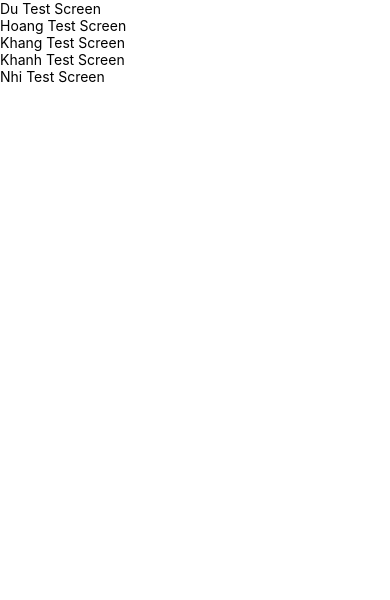
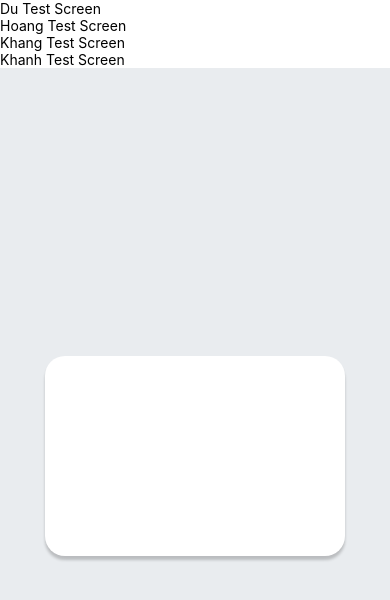
Before and after one commit to langgomxike/app.langgomedu, a React Native app: screen / in a window 390 px wide. Shown: the top 600 px of the page. Built offline with nearby package versions, Linux system fonts and the light colour scheme.

Commit message:
create component boxwhite

```diff
--- a/package.json
+++ b/package.json
@@ -10,11 +10,11 @@
   },
   "dependencies": {
     "expo": "~51.0.28",
+    "expo-image-picker": "~15.0.7",
+    "expo-linear-gradient": "~13.0.2",
     "expo-status-bar": "~1.12.1",
     "react": "18.2.0",
-    "react-native": "0.74.5",
-    "expo-image-picker": "~15.0.7",
-     "expo-linear-gradient": "~13.0.2",
+    "react-native": "^0.75.3",
     "react-native-elements": "^3.4.3",
     "react-native-svg": "^15.7.1",
     "react-native-svg-transformer": "^1.5.0",
--- /dev/null
+++ b/src/views/components/BoxWhite.tsx
@@ -0,0 +1,67 @@
+import React from "react";
+import { StyleSheet } from "react-native";
+import { View } from "react-native";
+
+const boxType = {
+  BOX_ONE: "box_one",
+  BOX_TWO: "box_two",
+};
+
+const BoxWhite = () => {
+  const selectBox = boxType.BOX_ONE;
+
+  // ham render
+  const renderBox = () => {
+    switch (selectBox) {
+      case boxType.BOX_ONE:
+        return <View style={styles.boxOne} />;
+      case boxType.BOX_TWO:
+        return <View style={styles.boxTwo} />;
+      default:
+        return null;
+    }
+  };
+
+  return (
+
+    <View style={styles.container}>
+        {renderBox()}
+    </View>
+  );
+};
+
+const styles = StyleSheet.create({
+    container: {
+      padding: 20,
+      backgroundColor: "#e9ecef",
+      alignItems: "center", // Canh giữa theo chiều dọc
+      justifyContent: "center", // Canh giữa theo chiều ngang
+      flex: 1,
+    },
+    boxOne: {
+      width: 300,
+      height: 200,
+      backgroundColor: "white",
+      borderRadius: 20,
+      shadowColor: "#000",
+      shadowOffset: { width: 0, height: 4 },
+      shadowOpacity: 0.2,
+      shadowRadius: 3,
+      elevation: 5,
+    },
+    boxTwo: {
+      width: 300,
+      height: 200,
+      backgroundColor: "white",
+      borderRadius: 20,
+      shadowColor: "#000",
+      shadowOffset: { width: 0, height: 4 },
+      shadowOpacity: 0.2,
+      shadowRadius: 3,
+      elevation: 5,
+      borderWidth: 2, // Box 2 có thêm đường viền
+      borderColor: "gray",
+    },
+  });
+
+export default BoxWhite;
--- a/src/views/screens/NhiTest.tsx
+++ b/src/views/screens/NhiTest.tsx
@@ -1,9 +1,10 @@
 import { Text } from "react-native";
+import BoxWhite from "../components/BoxWhite";
 
 export default function NhiTestScreen() {
   return (
     <>
-      <Text>Nhi Test Screen</Text>
+      <BoxWhite/>
     </>
   );
 }
```
Also changed, not shown: metro.config.js (deleted, +0 -16 lines), 1 other file (tests, documents, lock files or other folders).
